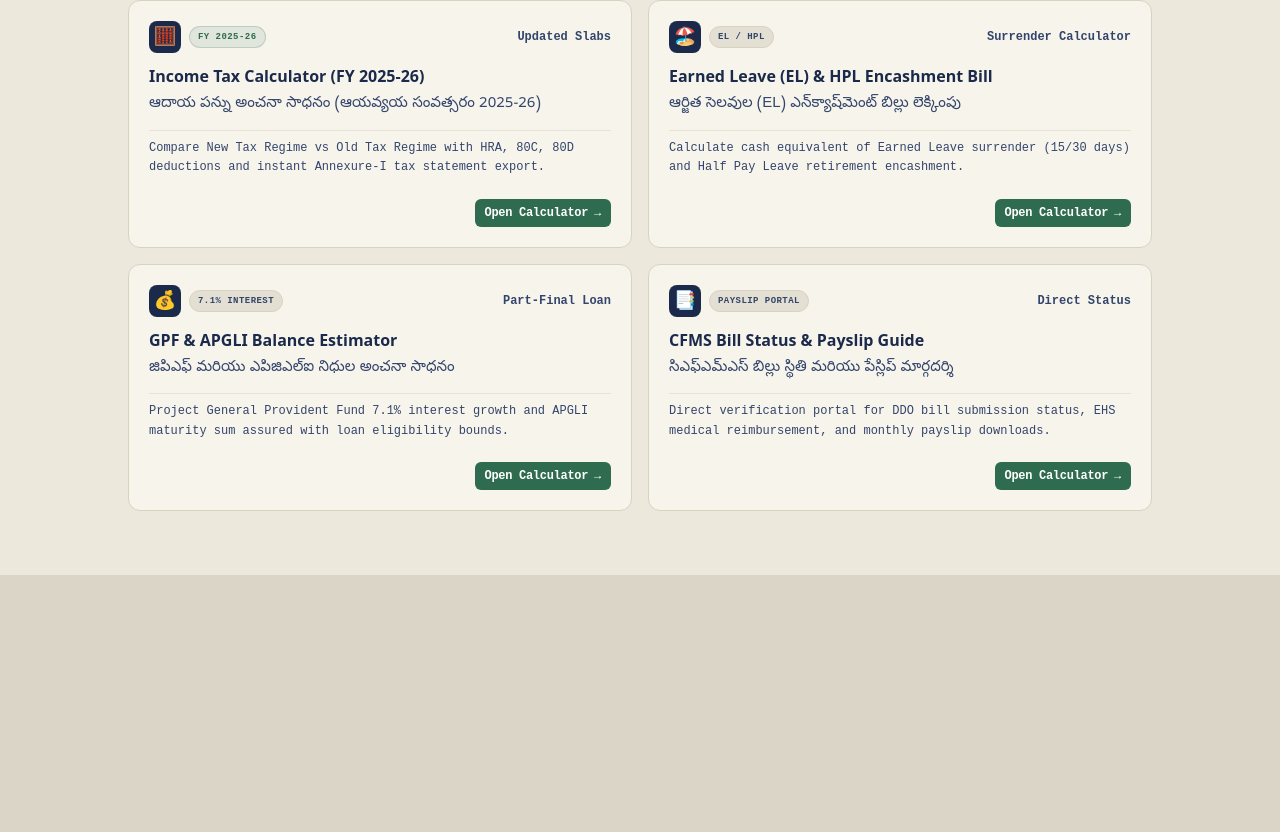
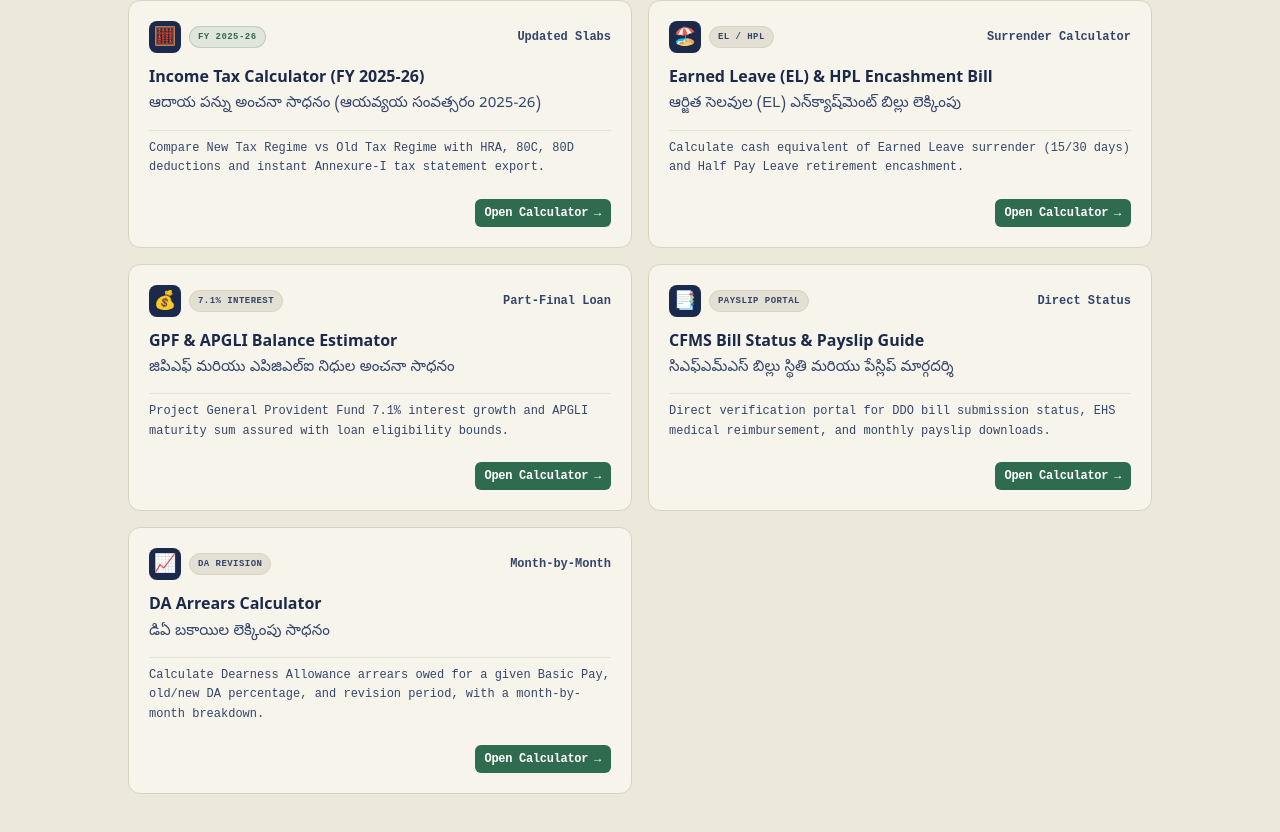
Before and after one commit to Joseph5157/aphighschool, a Next.js app: page /tools in a window 1280 px wide. Shown: the part 392-1224 px from the top of the page. Before the commit the page ends 967 px from the top, so only its background shows below. Built offline with nearby package versions, Linux system fonts and the light colour scheme; no server answers.

Commit message:
feat: link DA Arrears Calculator from the tools hub

```diff
--- a/app/(public)/tools/page.tsx
+++ b/app/(public)/tools/page.tsx
@@ -51,6 +51,16 @@ const TOOLS = [
     icon: "📑",
     badge: "Payslip Portal",
     status: "Direct Status",
+    popular: false,
+  },
+  {
+    href: "/tools/da-arrears",
+    title: "DA Arrears Calculator",
+    titleTe: "డిఏ బకాయిల లెక్కింపు సాధనం",
+    desc: "Calculate Dearness Allowance arrears owed for a given Basic Pay, old/new DA percentage, and revision period, with a month-by-month breakdown.",
+    icon: "📈",
+    badge: "DA Revision",
+    status: "Month-by-Month",
     popular: false,
   },
 ];
```
